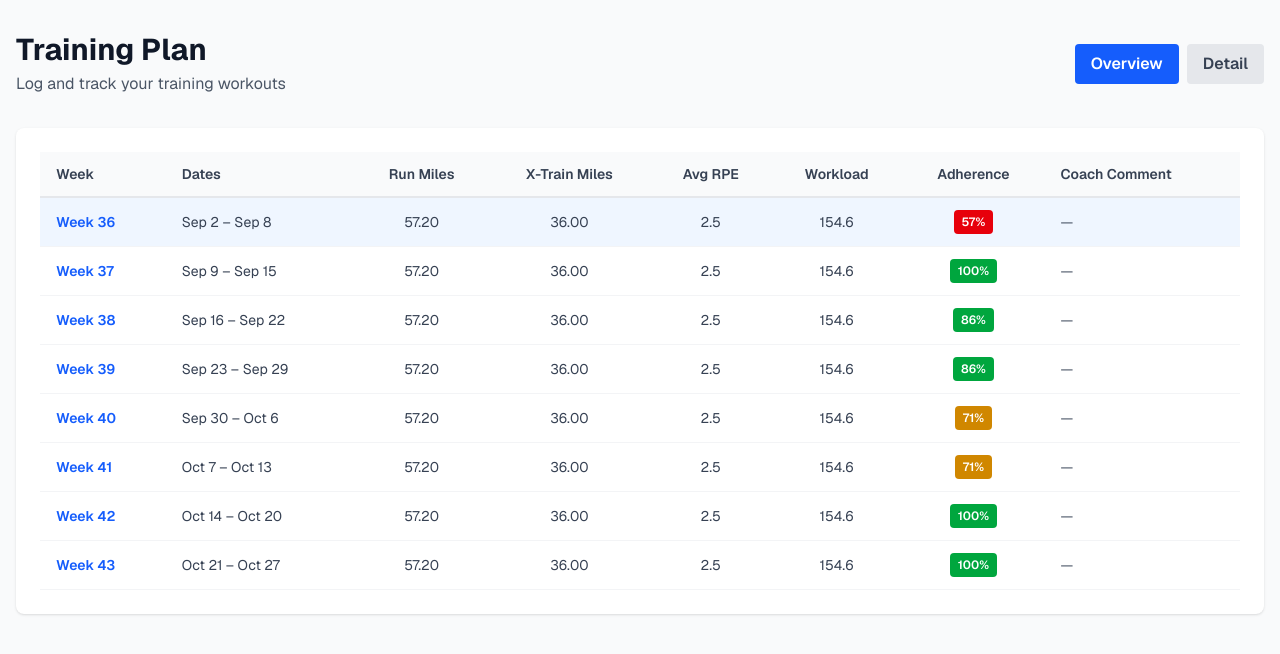
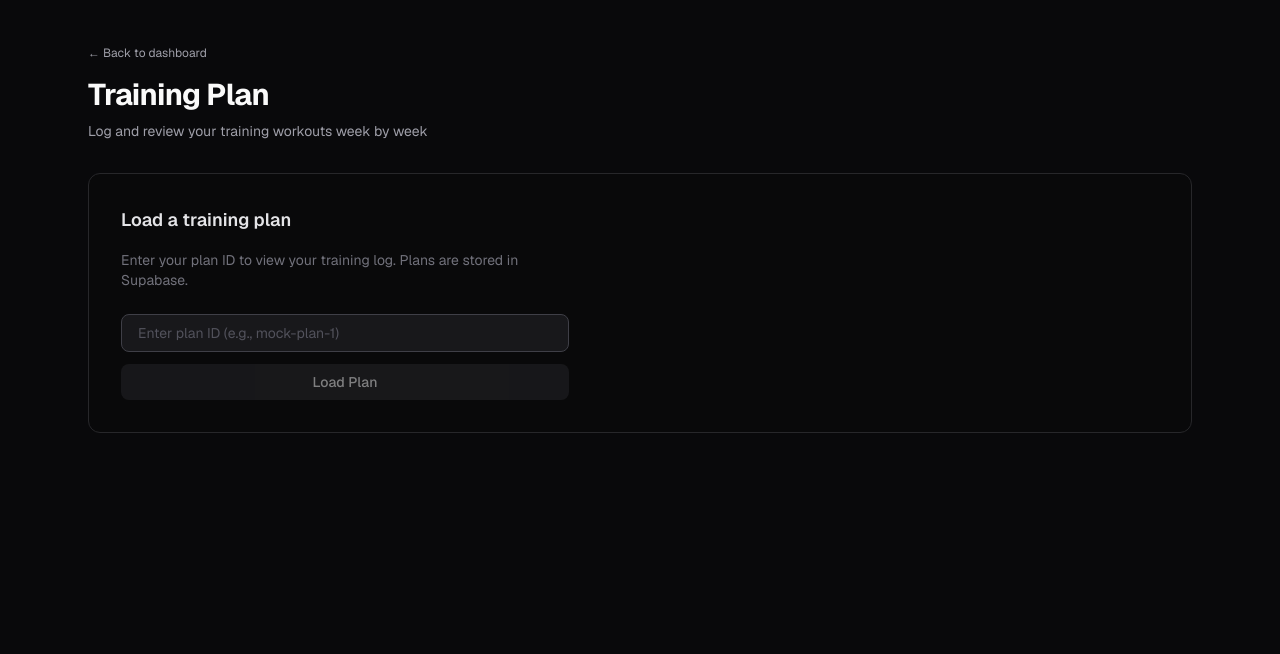
Before and after one commit to acronin99-sketch/strava-dashboard, a Next.js app: page /training in a window 1280 px wide. Shown: the top 654 px of the page. Built offline with nearby package versions, Linux system fonts and the light colour scheme; no server answers.

Commit message:
Redesign training plan UI: dark zinc theme + empty state with plan loader + back button

```diff
--- a/src/app/training/page.tsx
+++ b/src/app/training/page.tsx
@@ -1,6 +1,7 @@
 'use client';
 
-import { useEffect, useState } from 'react';
+import Link from 'next/link';
+import { useState } from 'react';
 import { TrainingWorkout, WeekSummary } from '@/lib/training/types';
 import { WeekView } from '@/components/training/WeekView';
 import { WeekSummaryTable } from '@/components/training/WeekSummaryTable';
@@ -10,25 +11,24 @@ export default function TrainingPlanPage() {
   const [weeks, setWeeks] = useState<WeekSummary[]>([]);
   const [selectedWeek, setSelectedWeek] = useState<WeekSummary | null>(null);
   const [isLoading, setIsLoading] = useState(false);
-  const [planId] = useState('mock-plan-1'); // TODO: get from URL or session
+  const [planId, setPlanId] = useState('');
 
-  useEffect(() => {
-    fetchWeeks();
-  }, [planId]);
+  const handleLoadPlan = async () => {
+    if (!planId.trim()) return;
 
-  const fetchWeeks = async () => {
     setIsLoading(true);
     try {
       const response = await fetch(`/api/training/weeks?planId=${planId}`);
       if (!response.ok) throw new Error('Failed to fetch weeks');
       const data = await response.json();
       setWeeks(data.weeks);
-      if (data.weeks.length > 0 && !selectedWeek) {
+      if (data.weeks.length > 0) {
         setSelectedWeek(data.weeks[0]);
+        setView('overview');
       }
     } catch (err) {
       console.error('Error fetching weeks:', err);
-      alert('Failed to load training plan. Make sure Supabase is configured.');
+      alert('Failed to load training plan. Check the plan ID and try again.');
     } finally {
       setIsLoading(false);
     }
@@ -43,7 +43,6 @@ export default function TrainingPlanPage() {
       });
       if (!response.ok) throw new Error('Failed to save workout');
 
-      // Update local state
       if (selectedWeek) {
         const updatedWorkouts = selectedWeek.workouts.map((w) =>
           w.id === workoutId ? { ...w, ...updates } : w
@@ -76,22 +75,77 @@ export default function TrainingPlanPage() {
     }
   };
 
+  if (weeks.length === 0) {
     return (
-    <div className="min-h-screen bg-gray-50 py-8 px-4">
-      <div className="max-w-7xl mx-auto">
+      <main className="mx-auto w-full max-w-6xl flex-1 px-6 py-10">
+        <div className="mb-8">
+          <Link
+            href="/"
+            className="inline-flex items-center text-xs text-zinc-400 transition-colors hover:text-zinc-200 mb-4"
+          >
+            ← Back to dashboard
+          </Link>
+          <h1 className="text-3xl font-bold tracking-tight">Training Plan</h1>
+          <p className="mt-2 text-sm text-zinc-400">
+            Log and review your training workouts week by week
+          </p>
+        </div>
+
+        <div className="rounded-xl border border-zinc-800 bg-zinc-950/60 p-8">
+          <div className="max-w-md">
+            <h2 className="text-lg font-semibold text-zinc-200 mb-4">Load a training plan</h2>
+            <p className="text-sm text-zinc-500 mb-6">
+              Enter your plan ID to view your training log. Plans are stored in Supabase.
+            </p>
+            <div className="space-y-3">
+              <input
+                type="text"
+                value={planId}
+                onChange={(e) => setPlanId(e.target.value)}
+                onKeyDown={(e) => e.key === 'Enter' && handleLoadPlan()}
+                placeholder="Enter plan ID (e.g., mock-plan-1)"
+                className="w-full rounded-lg border border-zinc-700 bg-zinc-900 px-4 py-2 text-sm text-zinc-100 placeholder-zinc-600 focus:border-zinc-600 focus:outline-none"
+              />
+              <button
+                onClick={handleLoadPlan}
+                disabled={isLoading || !planId.trim()}
+                className="w-full rounded-lg bg-zinc-800 px-4 py-2 text-sm font-medium text-zinc-100 transition-colors hover:bg-zinc-700 disabled:opacity-50 disabled:cursor-not-allowed"
+              >
+                {isLoading ? 'Loading...' : 'Load Plan'}
+              </button>
+            </div>
+          </div>
+        </div>
+      </main>
+    );
+  }
+
+  return (
+    <main className="mx-auto w-full max-w-6xl flex-1 px-6 py-10">
       {/* Header */}
-        <div className="flex items-center justify-between mb-8">
+      <div className="mb-8 flex items-center justify-between gap-4">
         <div>
-            <h1 className="text-3xl font-bold text-gray-900">Training Plan</h1>
-            <p className="text-gray-600 mt-1">Log and track your training workouts</p>
+          <Link
+            href="/"
+            className="inline-flex items-center text-xs text-zinc-400 transition-colors hover:text-zinc-200 mb-4"
+          >
+            ← Back to dashboard
+          </Link>
+          <h1 className="text-lg font-semibold tracking-tight text-zinc-100">
+            {selectedWeek && view === 'detail'
+              ? `Week of ${new Date(selectedWeek.start_date).toLocaleDateString('en-US', { month: 'short', day: 'numeric' })}`
+              : 'Training Plan'}
+          </h1>
         </div>
-          <div className="flex gap-2">
+        {weeks.length > 0 && (
+          <nav className="inline-flex gap-1 rounded-xl border border-zinc-800 bg-zinc-950/60 p-1">
             <button
               onClick={() => setView('overview')}
-              className={`px-4 py-2 rounded font-semibold transition-colors ${
+              aria-current={view === 'overview' ? 'page' : undefined}
+              className={`rounded-lg px-4 py-1.5 text-sm transition-colors ${
                 view === 'overview'
-                  ? 'bg-blue-600 text-white'
-                  : 'bg-gray-200 text-gray-700 hover:bg-gray-300'
+                  ? 'bg-zinc-800 font-medium text-zinc-100'
+                  : 'text-zinc-400 hover:text-zinc-200'
               }`}
             >
               Overview
@@ -99,21 +153,22 @@ export default function TrainingPlanPage() {
             <button
               onClick={() => setView('detail')}
               disabled={!selectedWeek}
-              className={`px-4 py-2 rounded font-semibold transition-colors ${
+              aria-current={view === 'detail' ? 'page' : undefined}
+              className={`rounded-lg px-4 py-1.5 text-sm transition-colors ${
                 view === 'detail'
-                  ? 'bg-blue-600 text-white'
-                  : 'bg-gray-200 text-gray-700 hover:bg-gray-300 disabled:opacity-50'
+                  ? 'bg-zinc-800 font-medium text-zinc-100'
+                  : 'text-zinc-400 hover:text-zinc-200 disabled:opacity-50 disabled:cursor-not-allowed'
               }`}
             >
               Detail
             </button>
-          </div>
+          </nav>
+        )}
       </div>
 
       {/* Main Content */}
       {view === 'overview' ? (
-          <div className="bg-white rounded-lg shadow">
-            <div className="p-6">
+        <div className="rounded-xl border border-zinc-800 bg-zinc-950/60 p-5">
           <WeekSummaryTable
             weeks={weeks}
             selectedWeekStart={selectedWeek?.start_date}
@@ -121,9 +176,8 @@ export default function TrainingPlanPage() {
             isLoading={isLoading}
           />
         </div>
-          </div>
       ) : selectedWeek ? (
-          <div className="bg-white rounded-lg shadow p-6">
+        <div className="rounded-xl border border-zinc-800 bg-zinc-950/60 p-5">
           <WeekView
             week={selectedWeek}
             onWorkoutSave={handleWorkoutSave}
@@ -132,11 +186,10 @@ export default function TrainingPlanPage() {
           />
         </div>
       ) : (
-          <div className="bg-white rounded-lg shadow p-8 text-center text-gray-500">
+        <div className="rounded-xl border border-zinc-800 bg-zinc-950/60 p-8 text-center text-zinc-500">
           Select a week to view details
         </div>
       )}
-      </div>
-    </div>
+    </main>
   );
 }
--- a/src/components/training/DayCard.tsx
+++ b/src/components/training/DayCard.tsx
@@ -4,8 +4,8 @@ import { useState } from 'react';
 import { TrainingWorkout } from '@/lib/training/types';
 
 interface DayCardProps {
-  day: string; // Mon, Tue, etc
-  date: string; // Jun 19
+  day: string;
+  date: string;
   workout: TrainingWorkout;
   onSave: (updates: Partial<TrainingWorkout>) => Promise<void>;
   isLoading?: boolean;
@@ -47,18 +47,18 @@ export function DayCard({ day, date, workout, onSave, isLoading }: DayCardProps)
 
   if (isLoading) {
     return (
-      <div className="rounded-lg border border-gray-200 bg-gray-50 p-3 min-h-56 animate-pulse">
-        <div className="h-4 bg-gray-200 rounded w-1/3 mb-2"></div>
+      <div className="rounded-lg border border-zinc-700 bg-zinc-900/50 p-3 min-h-56 animate-pulse">
+        <div className="h-4 bg-zinc-700 rounded w-1/3 mb-2"></div>
       </div>
     );
   }
 
   return (
-    <div className="rounded-lg border border-gray-200 bg-white p-3 min-h-56 flex flex-col hover:shadow-md transition-shadow">
+    <div className="rounded-lg border border-zinc-700 bg-zinc-900/50 p-3 min-h-56 flex flex-col hover:bg-zinc-900/70 transition-colors">
       {/* Header */}
-      <div className="mb-2 pb-2 border-b border-gray-100">
-        <div className="font-semibold text-blue-600 text-sm">{day}</div>
-        <div className="text-xs text-gray-500">{date}</div>
+      <div className="mb-2 pb-2 border-b border-zinc-700">
+        <div className="font-semibold text-zinc-200 text-sm">{day}</div>
+        <div className="text-xs text-zinc-500">{date}</div>
       </div>
 
       {isEditing ? (
@@ -67,19 +67,19 @@ export function DayCard({ day, date, workout, onSave, isLoading }: DayCardProps)
           <div className="flex-1 space-y-2 text-sm">
             {/* Planned (read-only in edit mode) */}
             <div className="mb-2">
-              <label className="text-xs font-semibold uppercase text-gray-500">Planned</label>
-              <div className="text-xs text-gray-600 bg-gray-50 p-2 rounded max-h-16 overflow-y-auto">
+              <label className="text-xs font-semibold uppercase text-zinc-500">Planned</label>
+              <div className="text-xs text-zinc-400 bg-zinc-800 p-2 rounded max-h-16 overflow-y-auto">
                 {workout.planned_workout}
               </div>
             </div>
 
             {/* Actual (editable) */}
             <div>
-              <label className="text-xs font-semibold uppercase text-gray-500">Actual</label>
+              <label className="text-xs font-semibold uppercase text-zinc-500">Actual</label>
               <textarea
                 value={actual}
                 onChange={(e) => setActual(e.target.value)}
-                className="w-full text-xs p-1.5 border border-gray-200 rounded focus:outline-none focus:ring-2 focus:ring-blue-500"
+                className="w-full text-xs p-1.5 border border-zinc-700 bg-zinc-800 rounded text-zinc-100 focus:outline-none focus:ring-1 focus:ring-zinc-600"
                 rows={3}
                 placeholder="What did you actually do?"
               />
@@ -87,11 +87,11 @@ export function DayCard({ day, date, workout, onSave, isLoading }: DayCardProps)
 
             {/* RPE */}
             <div>
-              <label className="text-xs font-semibold uppercase text-gray-500">RPE (1-5)</label>
+              <label className="text-xs font-semibold uppercase text-zinc-500">RPE (1-5)</label>
               <select
                 value={rpe}
                 onChange={(e) => setRpe(e.target.value)}
-                className="w-full text-xs p-1.5 border border-gray-200 rounded focus:outline-none focus:ring-2 focus:ring-blue-500"
+                className="w-full text-xs p-1.5 border border-zinc-700 bg-zinc-800 rounded text-zinc-100 focus:outline-none focus:ring-1 focus:ring-zinc-600"
               >
                 <option value="">—</option>
                 <option value="1">1 (Very Easy)</option>
@@ -105,24 +105,24 @@ export function DayCard({ day, date, workout, onSave, isLoading }: DayCardProps)
             {/* Miles */}
             <div className="grid grid-cols-2 gap-2">
               <div>
-                <label className="text-xs font-semibold uppercase text-gray-500">Run Mi</label>
+                <label className="text-xs font-semibold uppercase text-zinc-500">Run Mi</label>
                 <input
                   type="number"
                   step="0.1"
                   value={runMiles}
                   onChange={(e) => setRunMiles(e.target.value)}
-                  className="w-full text-xs p-1.5 border border-gray-200 rounded focus:outline-none focus:ring-2 focus:ring-blue-500"
+                  className="w-full text-xs p-1.5 border border-zinc-700 bg-zinc-800 rounded text-zinc-100 focus:outline-none focus:ring-1 focus:ring-zinc-600"
                   placeholder="0"
                 />
               </div>
               <div>
-                <label className="text-xs font-semibold uppercase text-gray-500">X-train Mi</label>
+                <label className="text-xs font-semibold uppercase text-zinc-500">X-train Mi</label>
                 <input
                   type="number"
                   step="0.1"
                   value={xtrainMiles}
                   onChange={(e) => setXtrainMiles(e.target.value)}
-                  className="w-full text-xs p-1.5 border border-gray-200 rounded focus:outline-none focus:ring-2 focus:ring-blue-500"
+                  className="w-full text-xs p-1.5 border border-zinc-700 bg-zinc-800 rounded text-zinc-100 focus:outline-none focus:ring-1 focus:ring-zinc-600"
                   placeholder="0"
                 />
               </div>
@@ -130,18 +130,18 @@ export function DayCard({ day, date, workout, onSave, isLoading }: DayCardProps)
           </div>
 
           {/* Buttons */}
-          <div className="flex gap-1 mt-2 pt-2 border-t border-gray-100">
+          <div className="flex gap-1 mt-2 pt-2 border-t border-zinc-700">
             <button
               onClick={handleSave}
               disabled={isSaving}
-              className="flex-1 text-xs font-semibold bg-blue-600 text-white rounded py-1.5 hover:bg-blue-700 disabled:opacity-50"
+              className="flex-1 text-xs font-semibold bg-zinc-700 text-zinc-100 rounded py-1.5 hover:bg-zinc-600 disabled:opacity-50"
             >
               {isSaving ? 'Saving...' : 'Save'}
             </button>
             <button
               onClick={handleCancel}
               disabled={isSaving}
-              className="flex-1 text-xs font-semibold bg-gray-200 text-gray-700 rounded py-1.5 hover:bg-gray-300 disabled:opacity-50"
+              className="flex-1 text-xs font-semibold bg-zinc-800 text-zinc-400 rounded py-1.5 hover:bg-zinc-700 disabled:opacity-50"
             >
               Cancel
             </button>
@@ -153,18 +153,18 @@ export function DayCard({ day, date, workout, onSave, isLoading }: DayCardProps)
           <div className="flex-1 space-y-1.5 text-xs">
             {/* Planned */}
             <div>
-              <div className="font-semibold uppercase text-gray-500 text-xs mb-0.5">Planned</div>
-              <div className="text-gray-600 bg-gray-50 p-1.5 rounded">{workout.planned_workout}</div>
+              <div className="font-semibold uppercase text-zinc-500 text-xs mb-0.5">Planned</div>
+              <div className="text-zinc-400 bg-zinc-800 p-1.5 rounded">{workout.planned_workout}</div>
             </div>
 
             {/* Actual */}
             <div>
-              <div className="font-semibold uppercase text-gray-500 text-xs mb-0.5">Actual</div>
-              <div className="text-gray-800 bg-white border border-gray-100 p-1.5 rounded min-h-12">
+              <div className="font-semibold uppercase text-zinc-500 text-xs mb-0.5">Actual</div>
+              <div className="text-zinc-300 bg-zinc-800 border border-zinc-700 p-1.5 rounded min-h-12">
                 {workout.actual_workout ? (
-                  <div className="text-gray-700">{workout.actual_workout}</div>
+                  <div>{workout.actual_workout}</div>
                 ) : (
-                  <div className="text-gray-400 italic">Not logged yet</div>
+                  <div className="text-zinc-600 italic">Not logged yet</div>
                 )}
               </div>
             </div>
@@ -173,17 +173,17 @@ export function DayCard({ day, date, workout, onSave, isLoading }: DayCardProps)
             {(workout.rpe || workout.running_miles || workout.xtraining_miles) && (
               <div className="flex gap-1 flex-wrap">
                 {workout.rpe && (
-                  <span className="bg-yellow-100 text-yellow-800 px-2 py-0.5 rounded text-xs font-semibold">
+                  <span className="bg-yellow-900/30 text-yellow-300 px-2 py-0.5 rounded text-xs font-semibold">
                     RPE {workout.rpe}
                   </span>
                 )}
                 {workout.running_miles && (
-                  <span className="bg-gray-100 text-gray-800 px-2 py-0.5 rounded text-xs">
+                  <span className="bg-zinc-700 text-zinc-300 px-2 py-0.5 rounded text-xs">
                     {workout.running_miles.toFixed(1)} mi run
                   </span>
                 )}
                 {workout.xtraining_miles && (
-                  <span className="bg-gray-100 text-gray-800 px-2 py-0.5 rounded text-xs">
+                  <span className="bg-zinc-700 text-zinc-300 px-2 py-0.5 rounded text-xs">
                     {workout.xtraining_miles.toFixed(1)} mi x-train
                   </span>
                 )}
@@ -193,7 +193,7 @@ export function DayCard({ day, date, workout, onSave, isLoading }: DayCardProps)
 
           {/* Coach Feedback */}
           {workout.coach_feedback && (
-            <div className="bg-blue-50 border-l-2 border-blue-500 p-1.5 mt-auto rounded text-xs text-blue-700">
+            <div className="bg-zinc-800 border-l-2 border-zinc-600 p-1.5 mt-auto rounded text-xs text-zinc-400">
               <div className="font-semibold mb-0.5">Coach:</div>
               <div>{workout.coach_feedback}</div>
             </div>
@@ -202,7 +202,7 @@ export function DayCard({ day, date, workout, onSave, isLoading }: DayCardProps)
           {/* Edit Button */}
           <button
             onClick={() => setIsEditing(true)}
-            className="mt-2 w-full text-xs font-semibold bg-blue-50 text-blue-600 rounded py-1 hover:bg-blue-100 transition-colors"
+            className="mt-2 w-full text-xs font-semibold bg-zinc-800 text-zinc-300 rounded py-1 hover:bg-zinc-700 transition-colors"
           >
             Edit
           </button>
--- a/src/components/training/WeekSummaryTable.tsx
+++ b/src/components/training/WeekSummaryTable.tsx
@@ -19,27 +19,27 @@ export function WeekSummaryTable({
     <div className="overflow-x-auto">
       <table className="w-full text-sm">
         <thead>
-          <tr className="bg-gray-50 border-b-2 border-gray-200">
-            <th className="px-4 py-3 text-left font-semibold text-gray-700">Week</th>
-            <th className="px-4 py-3 text-left font-semibold text-gray-700">Dates</th>
-            <th className="px-4 py-3 text-center font-semibold text-gray-700">Run Miles</th>
-            <th className="px-4 py-3 text-center font-semibold text-gray-700">X-Train Miles</th>
-            <th className="px-4 py-3 text-center font-semibold text-gray-700">Avg RPE</th>
-            <th className="px-4 py-3 text-center font-semibold text-gray-700">Workload</th>
-            <th className="px-4 py-3 text-center font-semibold text-gray-700">Adherence</th>
-            <th className="px-4 py-3 text-left font-semibold text-gray-700">Coach Comment</th>
+          <tr className="border-b border-zinc-700">
+            <th className="px-4 py-3 text-left font-semibold text-zinc-300">Week</th>
+            <th className="px-4 py-3 text-left font-semibold text-zinc-300">Dates</th>
+            <th className="px-4 py-3 text-center font-semibold text-zinc-300">Run Miles</th>
+            <th className="px-4 py-3 text-center font-semibold text-zinc-300">X-Train Miles</th>
+            <th className="px-4 py-3 text-center font-semibold text-zinc-300">Avg RPE</th>
+            <th className="px-4 py-3 text-center font-semibold text-zinc-300">Workload</th>
+            <th className="px-4 py-3 text-center font-semibold text-zinc-300">Adherence</th>
+            <th className="px-4 py-3 text-left font-semibold text-zinc-300">Coach Comment</th>
           </tr>
         </thead>
         <tbody>
           {isLoading ? (
             <tr>
-              <td colSpan={8} className="px-4 py-4 text-center text-gray-500">
+              <td colSpan={8} className="px-4 py-4 text-center text-zinc-500">
                 Loading...
               </td>
             </tr>
           ) : weeks.length === 0 ? (
             <tr>
-              <td colSpan={8} className="px-4 py-4 text-center text-gray-500">
+              <td colSpan={8} className="px-4 py-4 text-center text-zinc-500">
                 No weeks found
               </td>
             </tr>
@@ -48,37 +48,37 @@ export function WeekSummaryTable({
               <tr
                 key={week.start_date}
                 onClick={() => onWeekSelect(week.start_date)}
-                className={`border-b border-gray-100 cursor-pointer transition-colors ${
+                className={`border-b border-zinc-800 cursor-pointer transition-colors ${
                   selectedWeekStart === week.start_date
-                    ? 'bg-blue-50'
-                    : 'hover:bg-gray-50'
+                    ? 'bg-zinc-900'
+                    : 'hover:bg-zinc-900/50'
                 }`}
               >
-                <td className="px-4 py-3 font-semibold text-blue-600">Week {week.week_number}</td>
-                <td className="px-4 py-3 text-gray-700">
+                <td className="px-4 py-3 font-semibold text-zinc-100">Week {week.week_number}</td>
+                <td className="px-4 py-3 text-zinc-400">
                   {new Date(week.start_date).toLocaleDateString('en-US', { month: 'short', day: 'numeric' })} –{' '}
                   {new Date(week.end_date).toLocaleDateString('en-US', { month: 'short', day: 'numeric' })}
                 </td>
-                <td className="px-4 py-3 text-center text-gray-700">{week.running_miles.toFixed(2)}</td>
-                <td className="px-4 py-3 text-center text-gray-700">{week.xtraining_miles.toFixed(2)}</td>
-                <td className="px-4 py-3 text-center text-gray-700">
+                <td className="px-4 py-3 text-center text-zinc-400">{week.running_miles.toFixed(2)}</td>
+                <td className="px-4 py-3 text-center text-zinc-400">{week.xtraining_miles.toFixed(2)}</td>
+                <td className="px-4 py-3 text-center text-zinc-400">
                   {week.avg_rpe ? week.avg_rpe.toFixed(1) : '—'}
                 </td>
-                <td className="px-4 py-3 text-center text-gray-700">{week.workload.toFixed(1)}</td>
+                <td className="px-4 py-3 text-center text-zinc-400">{week.workload.toFixed(1)}</td>
                 <td className="px-4 py-3 text-center">
                   <span
                     className={`inline-block px-2 py-1 rounded text-xs font-semibold text-white ${
                       week.adherence_percent >= 80
-                        ? 'bg-green-600'
+                        ? 'bg-emerald-900/50'
                         : week.adherence_percent >= 60
-                          ? 'bg-yellow-600'
-                          : 'bg-red-600'
+                          ? 'bg-yellow-900/50'
+                          : 'bg-red-900/50'
                     }`}
                   >
                     {week.adherence_percent}%
                   </span>
                 </td>
-                <td className="px-4 py-3 text-gray-600 max-w-xs truncate">
+                <td className="px-4 py-3 text-zinc-500 max-w-xs truncate">
                   {week.coach_summary || '—'}
                 </td>
               </tr>
```
Also changed, not shown: src/components/training/WeekView.tsx (+4 -4 lines). Lines whose indentation alone changed are shown as unchanged.
